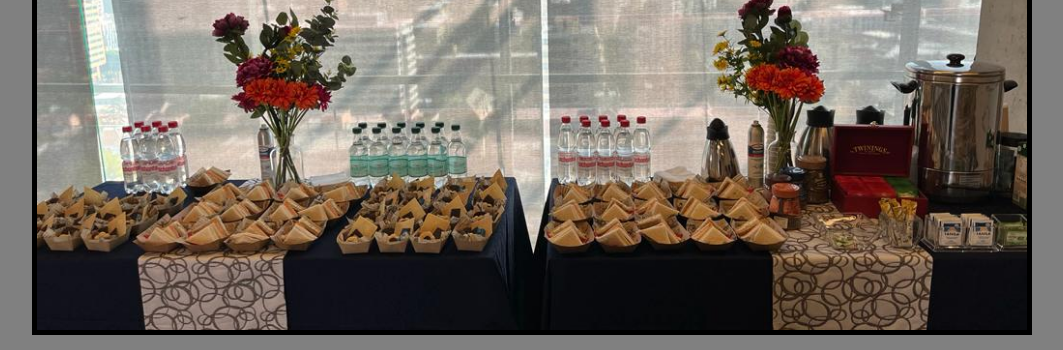
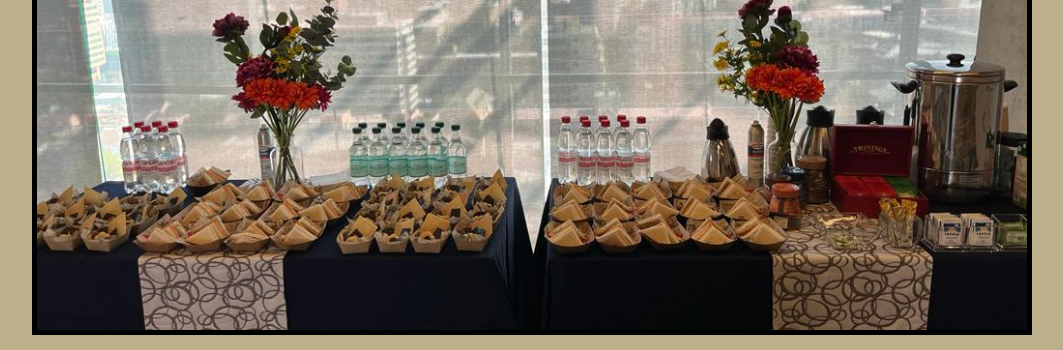
Before and after one commit to ariel-diaz-veliz/Prueba1, a plain HTML site: page desafios portafolio/desafio 2 ccs/index.html in a window 1280 px wide. Shown: the part 155-505 px from the top of the page, without its empty margins (108-1171 px from the left). Drawn offline with Linux system fonts and the light colour scheme.

Commit message:
modificacion background-color

```diff
--- a/desafios portafolio/desafio 2 ccs/assets/css/style.css
+++ b/desafios portafolio/desafio 2 ccs/assets/css/style.css
@@ -1,5 +1,5 @@
 body {
-    background-color: grey;
+    background-color: rgb(189, 176, 140);
     width: 1000px;
     margin: auto;
  }
```
